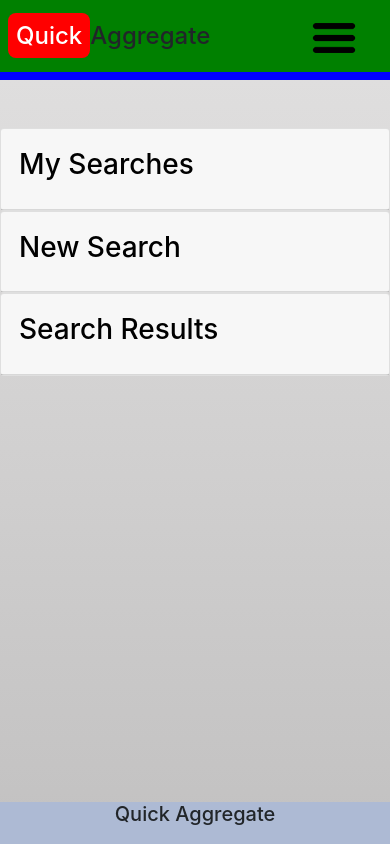
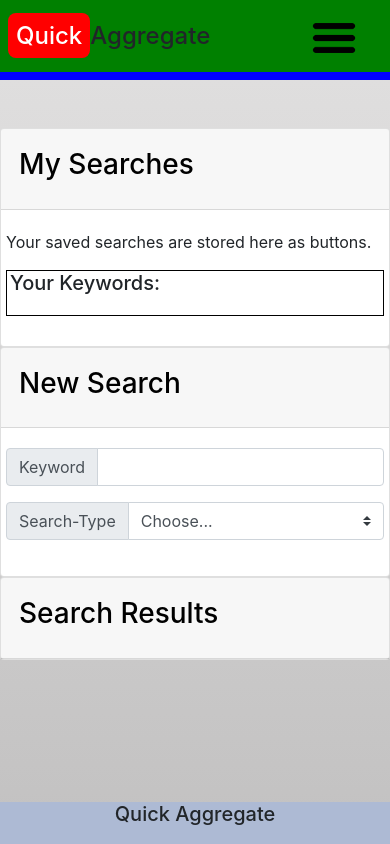
Before and after one commit to HermesCat/Quick-Aggregate, a React (Create React App) app in the folder client/: page / in a window 390 px wide. Built offline with nearby package versions, Linux system fonts and the light colour scheme.

Commit message:
fixed a few issues, need to add more functionality to the desktop version and mobile header

```diff
--- a/client/src/components/Header/index.js
+++ b/client/src/components/Header/index.js
@@ -18,7 +18,7 @@ function Header() {
                 </div>
                 <div className="col-4 navigation">
                     <div className="row">
-                        <a className="menu-icon d-lg-none "><img className="hamburger-icon" src={HamburgerIcon} /></a>
+                        <a className="d-lg-none "><img className="hamburger-icon" src={HamburgerIcon} /></a>
                         <Router>
                             <div>
                                 <Nav />
--- a/client/src/components/Search_Box/index.js
+++ b/client/src/components/Search_Box/index.js
@@ -18,7 +18,7 @@ function Search_Box() {
                         </button>
                     </h5>
                 </div>
-                <div id="collapseOne" class="collapse" aria-labelledby="headingOne" data-parent="#accordion">
+                <div id="collapseOne" class="collapse show" aria-labelledby="headingOne" data-parent="#accordion">
                     <div class="card-body">
                         <User_Buttons />
                     </div>
@@ -34,7 +34,7 @@ function Search_Box() {
                         </button>
                     </h5>
                 </div>
-                <div id="collapseTwo" class="collapse" aria-labelledby="headingTwo" data-parent="#accordion">
+                <div id="collapseTwo" class="collapse show" aria-labelledby="headingTwo" data-parent="#accordion">
                     <div class="card-body">
                         < User_Input />
                     </div>
```
